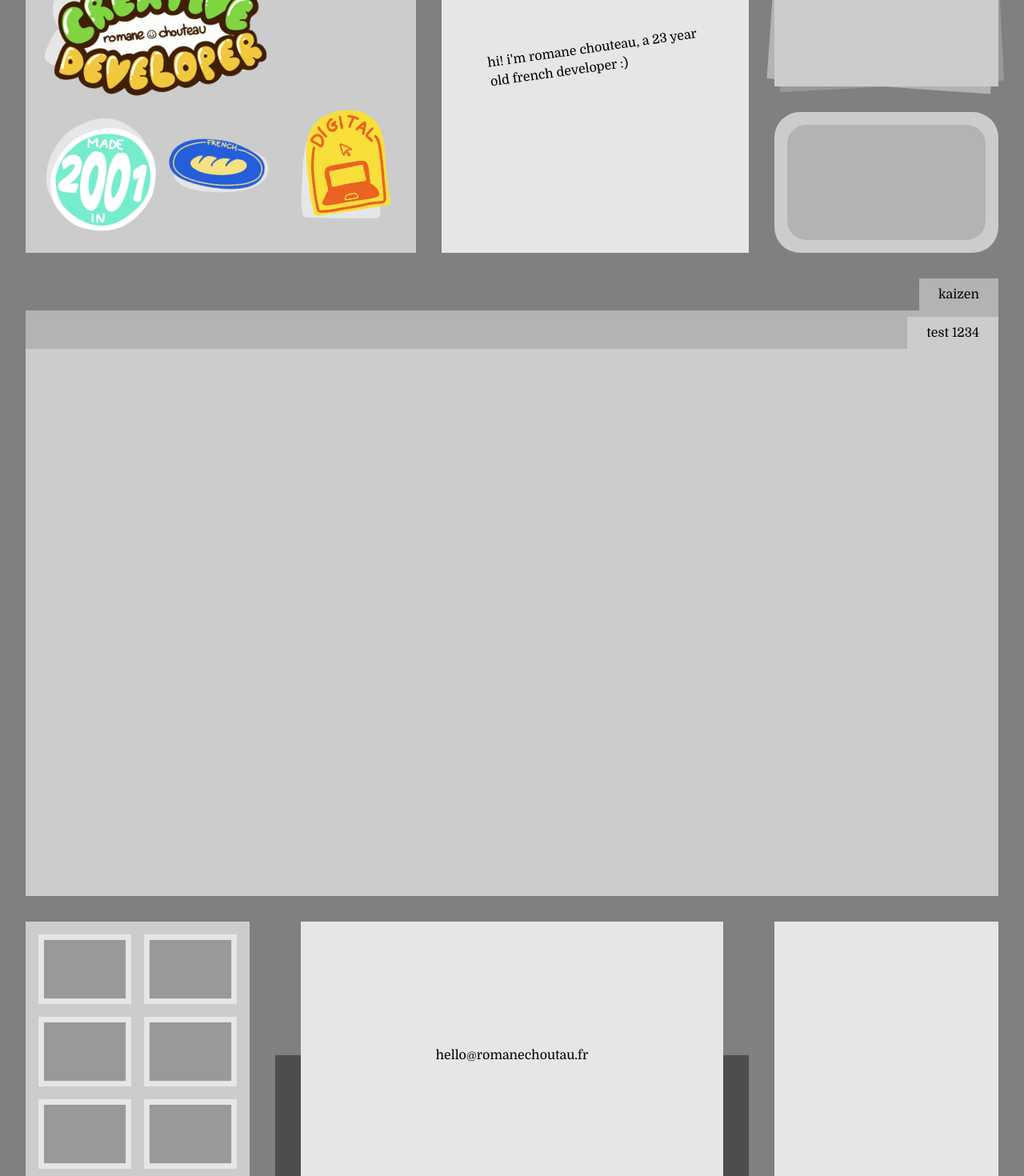
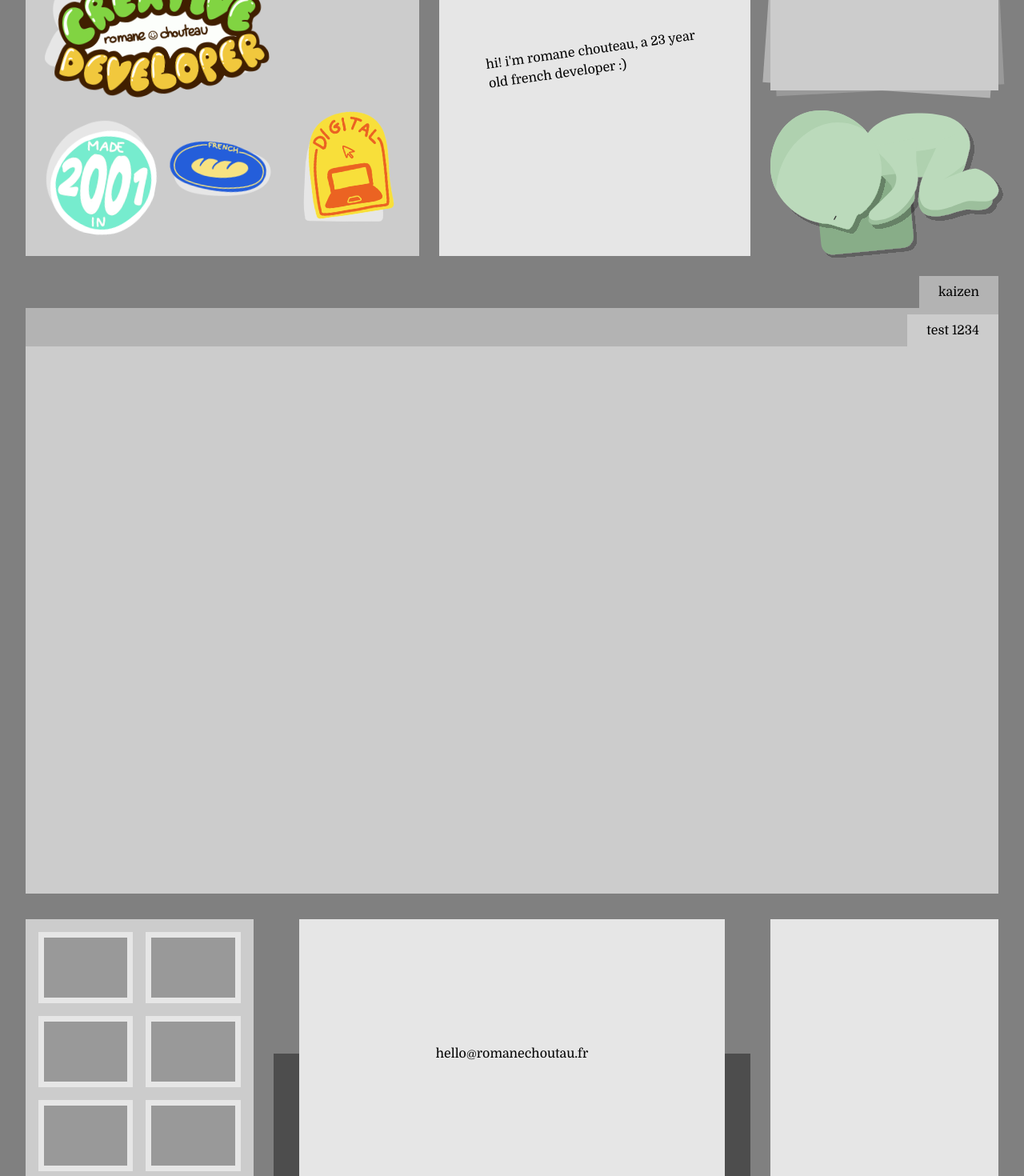
Before and after one commit to romanechouteau/portfolio-2.0, a Nuxt app: page / in a window 1280 px wide. Shown: the part 300-1770 px from the top of the page at 80% size. Built offline with nearby package versions, Linux system fonts and the light colour scheme; what @mertasan/tailwindcss-variables would draw is missing.

Commit message:
:sparkes: add smiski

```diff
--- a/assets/css/base.css
+++ b/assets/css/base.css
@@ -1,5 +1,5 @@
 @layer base {
   body {
-    @apply [--grid-gap:1rem] md:[--grid-gap:2rem];
+    @apply [--grid-gap:1rem] md:[--grid-gap:min(2vw,2rem)];
   }
 }
--- a/components/footer/Footer.vue
+++ b/components/footer/Footer.vue
@@ -1,7 +1,10 @@
 <template>
   <div class="container mb-32">
     <div class="w-full h-full grid grid-cols-12 gap-grid-gap">
-      <StampSheet class="col-span-3 self-start"/>
+      <div class="col-span-3 flex flex-col gap-grid-gap">
+        <StampSheet/>
+        <div class="w-full h-full bg-gray-50"></div>
+      </div>
       <Envelope class="col-span-6" />
       <div class="col-span-3 bg-gray-50"></div>
     </div>
--- a/pages/index.vue
+++ b/pages/index.vue
@@ -6,7 +6,11 @@
     </LinedPaper>
     <div class="col-span-3 flex flex-col gap-grid-gap">
       <PostIt class="aspect-square" />
-      <Tray class="h-full" />
+      <div class="relative w-full h-full">
+        <img
+          src="@/assets/images/smiski.svg"
+          class="absolute top-0 left-0 w-[102%] max-w-none h-auto"/>
+      </div>
     </div>
     <Projects class="col-span-12" />
   </div>
```
Also changed, not shown: assets/images/smiski.svg (added).
